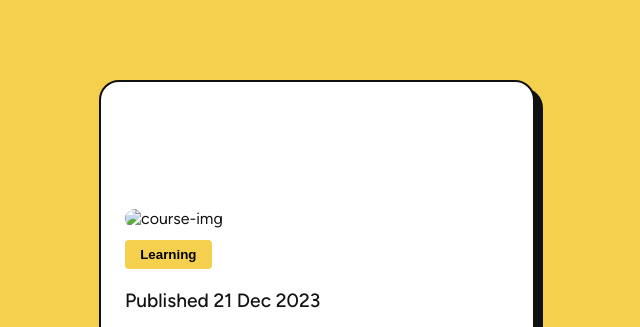
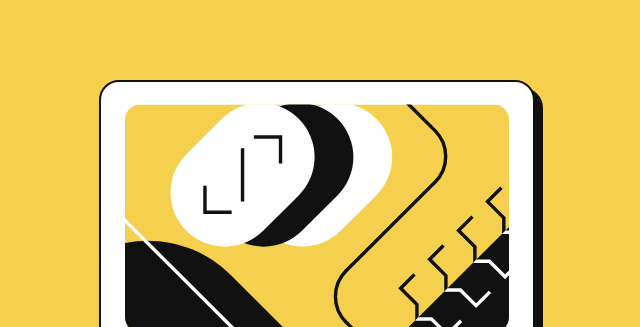
Before and after one commit to 0xA7MD1/Blog-preview-card, a plain HTML site: page index.html in a window 1280 px wide. Shown: the top 327 px of the page, without its empty margins (331-971 px from the left). Drawn offline with Linux system fonts and the light colour scheme.

Commit message:
Update index.html

```diff
--- a/index.html
+++ b/index.html
@@ -150,7 +150,7 @@
 </head>
 <body>
   <main class="card">
-    <img src="/blog-preview-card-main/assets/images/illustration-article.svg" alt="course-img">
+    <img src="./assets/images/illustration-article.svg" alt="course-img">
     <div>
       <button type="button">Learning</button>
       <p>Published 21 Dec 2023</p>
```
